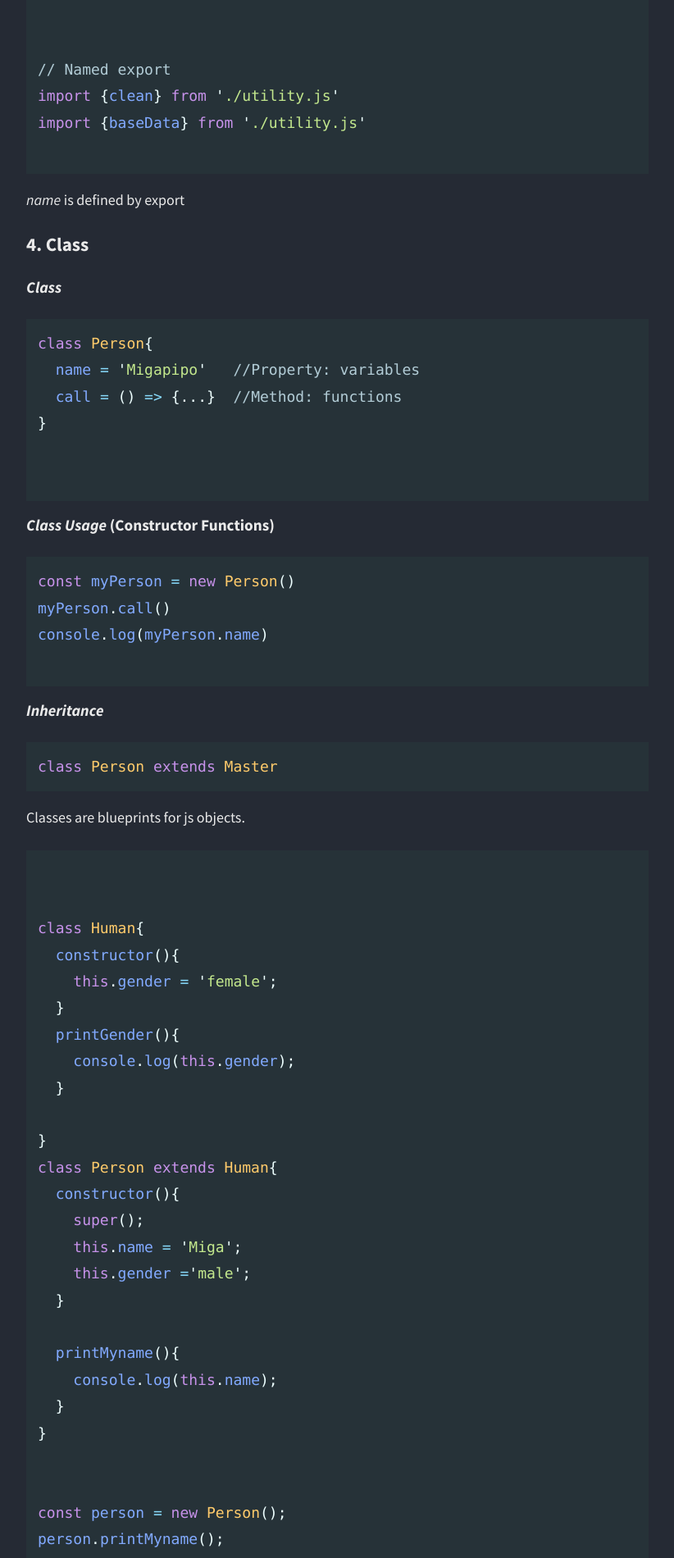
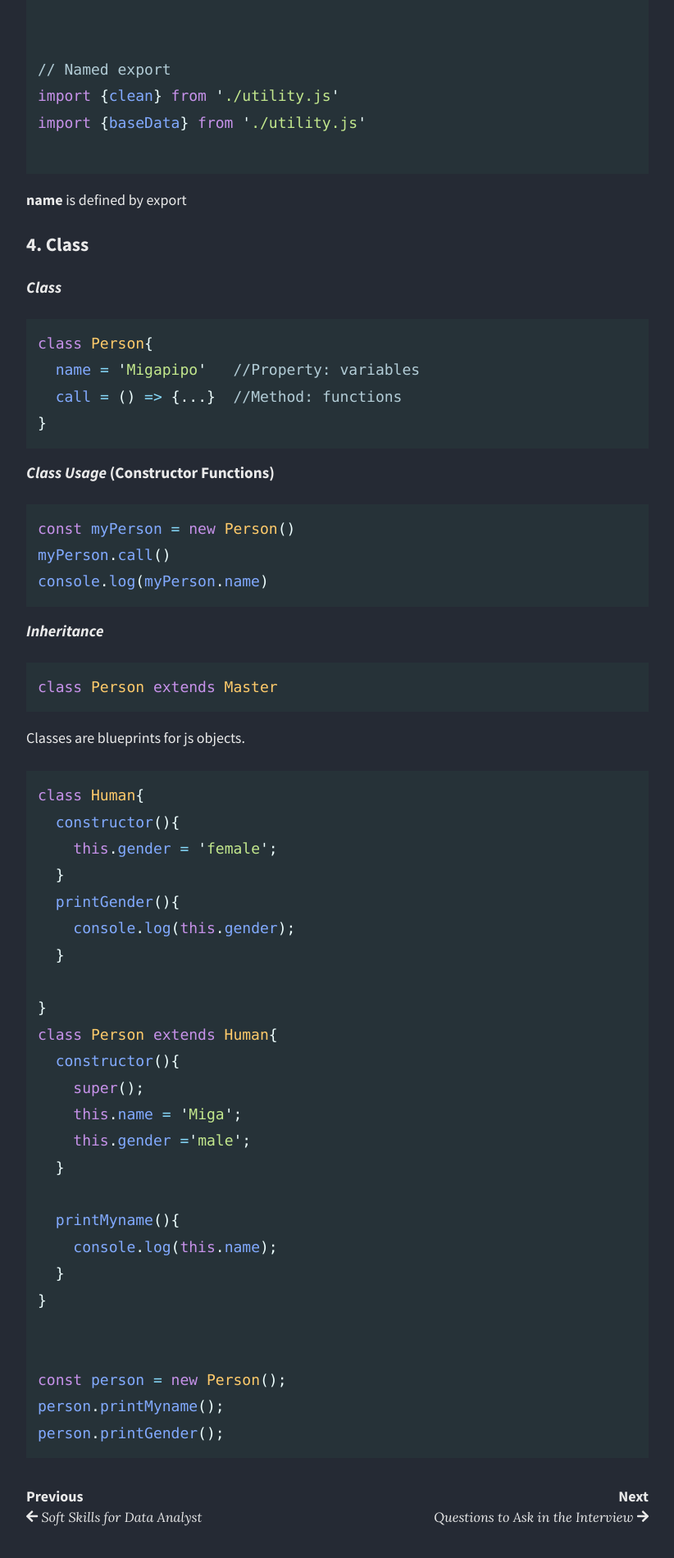
Before and after one commit to migapipo/personal-blog, a Jekyll site: the page built from _posts/2020-01-09-React Learning.md, in a window 1280 px wide. Shown: the part 2709-4609 px from the top of the page at 82% size, without its empty margins (343-1165 px from the left). Built offline with Jekyll 4.4.1, drawn with Linux system fonts in a browser that asks for light colours; nearby versions of some CDN libraries.

````diff
--- a/_posts/2020-01-09-React Learning.md
+++ b/_posts/2020-01-09-React Learning.md
@@ -102,7 +102,7 @@ import {baseData} from './utility.js'
 
 ```
 
-*name* is defined by export
+**name** is defined by export
 
 
 
@@ -114,8 +114,6 @@ class Person{
   name = 'Migapipo'   //Property: variables
   call = () => {...}  //Method: functions
 }
-
-
 ```
 
 #### *Class Usage* (Constructor Functions)
@@ -124,7 +122,6 @@ class Person{
 const myPerson = new Person()
 myPerson.call()
 console.log(myPerson.name)
-
 ```
 
 #### *Inheritance*
@@ -134,13 +131,10 @@ class Person extends Master
 ```
 
 
-
 Classes are blueprints for js objects.
 
 
 ```javascript
-
-
 class Human{
   constructor(){
     this.gender = 'female';
@@ -166,5 +160,4 @@ class Person extends Human{
 const person = new Person();
 person.printMyname();
 person.printGender();
-
 ```
````
